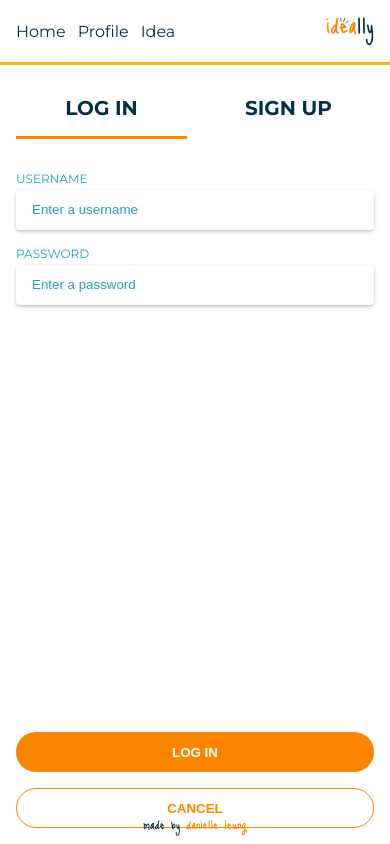
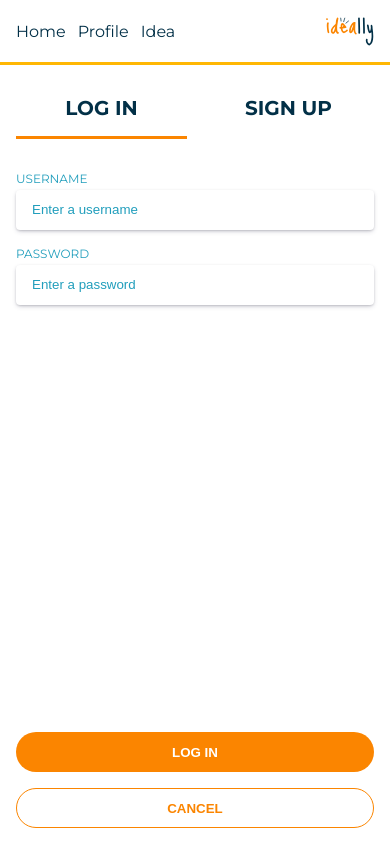
Before and after one commit to dwleung/Danielle-Leung-Project-Title, a React (Create React App) app: page /user/login in a window 390 px wide. Built offline with nearby package versions, Linux system fonts and the light colour scheme.

Commit message:
Remove footer, center form on tablet view

```diff
--- a/src/App.tsx
+++ b/src/App.tsx
@@ -7,7 +7,6 @@ import HomePage from "./pages/HomePage/HomePage";
 import IdeaPage from "./pages/GenerateIdeaPage/GenerateIdeaPage";
 import IdeaDetailsPage from "./pages/IdeaDetailsPage/IdeaDetailsPage";
 import Header from "./components/Header/Header";
-import Footer from "./components/Footer/Footer";
 import LoginPage from "./pages/LoginPage/LoginPage";
 import Signup from "./components/Signup/Signup";
 import UserProfile from "./components/UserProfile/UserProfile";
@@ -92,7 +91,6 @@ function App() {
 						}
 					/>
 				</Routes>
-				<Footer />
 			</div>
 		</BrowserRouter>
 	);
--- a/src/components/Footer/Footer.scss
+++ /dev/null
@@ -1,19 +0,0 @@
-@use "../../styles/partials/global" as *;
-@use "../../styles/partials/mixins" as *;
-@use "../../styles/partials/typography" as *;
-@use "../../styles/partials/variables" as *;
-
-.footer {
-	position: fixed;
-	bottom: 0;
-	height: 1.5rem;
-	width: 100vw;
-	text-align: center;
-
-	&__text {
-		color: $primary-dark;
-		font-size: 0.75rem;
-		font-weight: 400;
-		margin: 0 auto;
-	}
-}
--- a/src/components/Footer/Footer.tsx
+++ /dev/null
@@ -1,14 +0,0 @@
-import "./Footer.scss";
-import footerText from "../../assets/images/footer.svg";
-
-export default function Footer() {
-	return (
-		<div className="footer">
-			<img
-				className="footer__text"
-				src={footerText}
-				alt="styled text 'made by danielle leung'"
-			/>
-		</div>
-	);
-}
--- a/src/components/Signup/Signup.scss
+++ b/src/components/Signup/Signup.scss
@@ -12,6 +12,7 @@
 	@include tablet {
 		@include content-width;
 		width: 50%;
+		margin: 0 auto;
 	}
 
 	&__wrapper {
--- a/src/pages/LoginPage/LoginPage.scss
+++ b/src/pages/LoginPage/LoginPage.scss
@@ -13,6 +13,7 @@
 	@include tablet {
 		@include content-width;
 		width: 50%;
+		margin: 0 auto;
 	}
 
 	&__wrapper {
```
